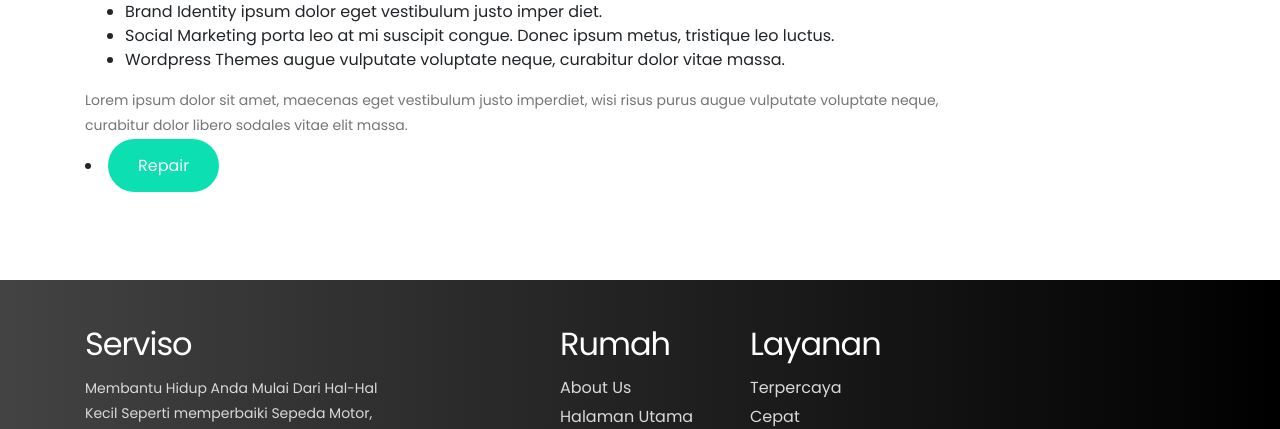
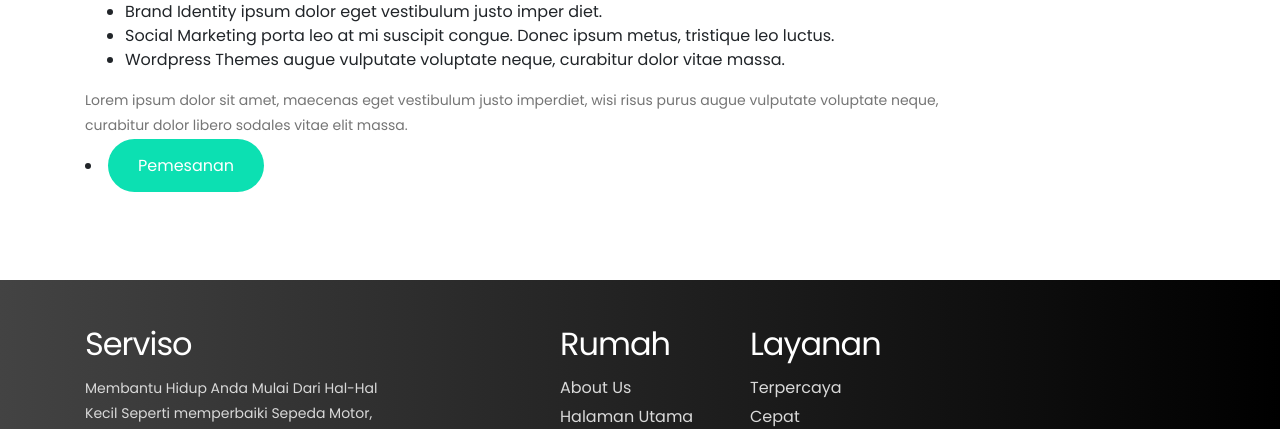
Before and after one commit to Rismaads/serviso, a CodeIgniter app: the page made by application/views/v_detail_bengkel.php in a window 1280 px wide. Shown: the part 1767-2196 px from the top of the page. Run offline with CodeIgniter, Linux system fonts and the light colour scheme; tables that the repository leaves empty hold one stand-in row (values such as "Sample post"); the template is opened without the code that fills it: most values are stand-ins (such as "Sample title", 1, 10 or a date in 2020); grey boxes marked "Sample" are stand-in pictures; some libraries are stand-ins or nearby versions.

Commit message:
detail_bengkel

```diff
--- a/application/views/v_detail_bengkel.php
+++ b/application/views/v_detail_bengkel.php
@@ -112,9 +112,11 @@ http://www.templatemo.com/tm-509-hydro
                                    <li>Wordpress Themes augue vulputate voluptate neque, curabitur dolor vitae massa.</li>
                               </ul>
                               <p>Lorem ipsum dolor sit amet, maecenas eget vestibulum justo imperdiet, wisi risus purus augue vulputate voluptate neque, curabitur dolor libero sodales vitae elit massa.</p>
+
                               <?php
+
                                         foreach($bengkel as $b){
-                                             echo ' <li><a class="section-btn2" data-toggle="modal" onclick="tm_detail('.$b->id_bengkel.')" data-target="#modal-pesan" >Repair</a></li>
+                                             echo ' <li><a class="section-btn2" data-toggle="modal" onclick="tm_detail('.$b->id_bengkel.')" data-target="#modal-pesan" >Pemesanan</a></li>
                                                   ';
                                         }
                                    ?>
```
